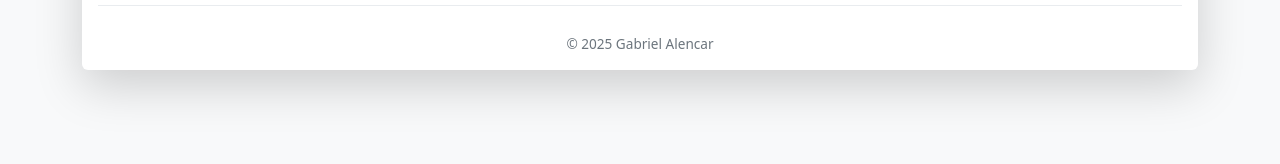
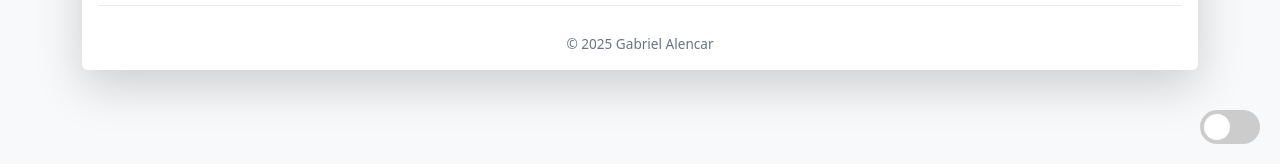
Before and after one commit to gabriel7alencar/djangodjango, a Django app: page / in a window 1280 px wide. Shown: the part 636-800 px from the top of the page. Run offline with Django 5.2, Linux system fonts and the light colour scheme; data that the repository does not hold is empty.

Commit message:
feat: Add dark mode to the website
This commit adds a dark mode to the website, allowing users to switch between light and dark themes. The implementation includes a theme switcher in the base template and corresponding CSS styles for the dark mode.

```diff
--- a/craseapp/static/css/custom.css
+++ b/craseapp/static/css/custom.css
@@ -134,3 +134,116 @@
     color: var(--secondary-color);
     font-size: 0.85em;
 }
+
+/* Dark Mode */
+.dark-mode {
+    background-color: #121212;
+    color: #fff;
+}
+
+.dark-mode .card {
+    background-color: #1e1e1e;
+    border-color: #fff;
+}
+
+.dark-mode .card-header {
+    background-color: #333;
+    color: #fff;
+    border-bottom: 1px solid #fff;
+}
+
+.dark-mode .app-title {
+    color: #fff;
+    border-bottom: 2px solid var(--info-color);
+}
+
+.dark-mode .table-crase thead th {
+    background-color: #333;
+    color: #fff;
+    border-color: #fff;
+}
+
+.dark-mode .table-crase tbody tr:nth-of-type(even) {
+    background-color: #333;
+}
+
+.dark-mode .crase-card {
+    border-color: var(--info-color);
+    background-color: #1e1e1e;
+}
+
+.dark-mode .resultado-box {
+    border-color: var(--info-color);
+    background-color: #1e1e1e;
+}
+
+.dark-mode .conclusao span {
+    color: var(--info-color);
+}
+
+/* Theme Switcher */
+.theme-switch-wrapper {
+    position: fixed;
+    bottom: 20px;
+    right: 20px;
+    z-index: 9999;
+}
+
+.theme-switch {
+    position: relative;
+    display: inline-block;
+    width: 60px;
+    height: 34px;
+}
+
+.theme-switch input {
+    opacity: 0;
+    width: 0;
+    height: 0;
+}
+
+.slider {
+    position: absolute;
+    cursor: pointer;
+    top: 0;
+    left: 0;
+    right: 0;
+    bottom: 0;
+    background-color: #ccc;
+    -webkit-transition: 0.4s;
+    transition: 0.4s;
+}
+
+.slider:before {
+    position: absolute;
+    content: "";
+    height: 26px;
+    width: 26px;
+    left: 4px;
+    bottom: 4px;
+    background-color: white;
+    -webkit-transition: 0.4s;
+    transition: 0.4s;
+}
+
+input:checked + .slider {
+    background-color: #2196f3;
+}
+
+input:focus + .slider {
+    box-shadow: 0 0 1px #2196f3;
+}
+
+input:checked + .slider:before {
+    -webkit-transform: translateX(26px);
+    -ms-transform: translateX(26px);
+    transform: translateX(26px);
+}
+
+.slider.round {
+    border-radius: 34px;
+}
+
+.slider.round:before {
+    border-radius: 50%;
+}
--- a/craseapp/templates/craseapp/base.html
+++ b/craseapp/templates/craseapp/base.html
@@ -26,5 +26,33 @@
     <script src="https://cdn.jsdelivr.net/npm/bootstrap@5.3.3/dist/js/bootstrap.bundle.min.js" integrity="sha384-YvpcrYf0tY3lHB60NNkmXc5s9fDVZLESaAA55NDzOxhy9GkcIdslK1eN7N6jIeHz" crossorigin="anonymous"></script>
 
     {% block extra_js %}{% endblock %}
+
+    <div class="theme-switch-wrapper">
+        <label class="theme-switch" for="checkbox">
+            <input type="checkbox" id="checkbox" />
+            <div class="slider round"></div>
+        </label>
+    </div>
+
+    <script>
+        const themeSwitch = document.getElementById('checkbox');
+        const body = document.body;
+
+        themeSwitch.addEventListener('change', () => {
+            if (themeSwitch.checked) {
+                body.classList.add('dark-mode');
+                localStorage.setItem('theme', 'dark');
+            } else {
+                body.classList.remove('dark-mode');
+                localStorage.setItem('theme', 'light');
+            }
+        });
+
+        const currentTheme = localStorage.getItem('theme');
+        if (currentTheme === 'dark') {
+            body.classList.add('dark-mode');
+            themeSwitch.checked = true;
+        }
+    </script>
 </body>
 </html>
--- a/craseproject/settings.py
+++ b/craseproject/settings.py
@@ -66,8 +66,8 @@ DATABASES = {
     'default': {
         'ENGINE': 'django.db.backends.mysql', # Motor do MariaDB/MySQL
         'NAME': 'djangodjango',                  # O nome do SEU banco no Workbench
-        'USER': 'root',
-        'PASSWORD': '',
+        'USER': 'jules',
+        'PASSWORD': 'password',
         'HOST': 'localhost',                  # Geralmente 127.0.0.1
         'PORT': '3306',                       # Porta padrão do MySQL/MariaDB
         'OPTIONS': {
```
Also changed, not shown: 1 other file.
